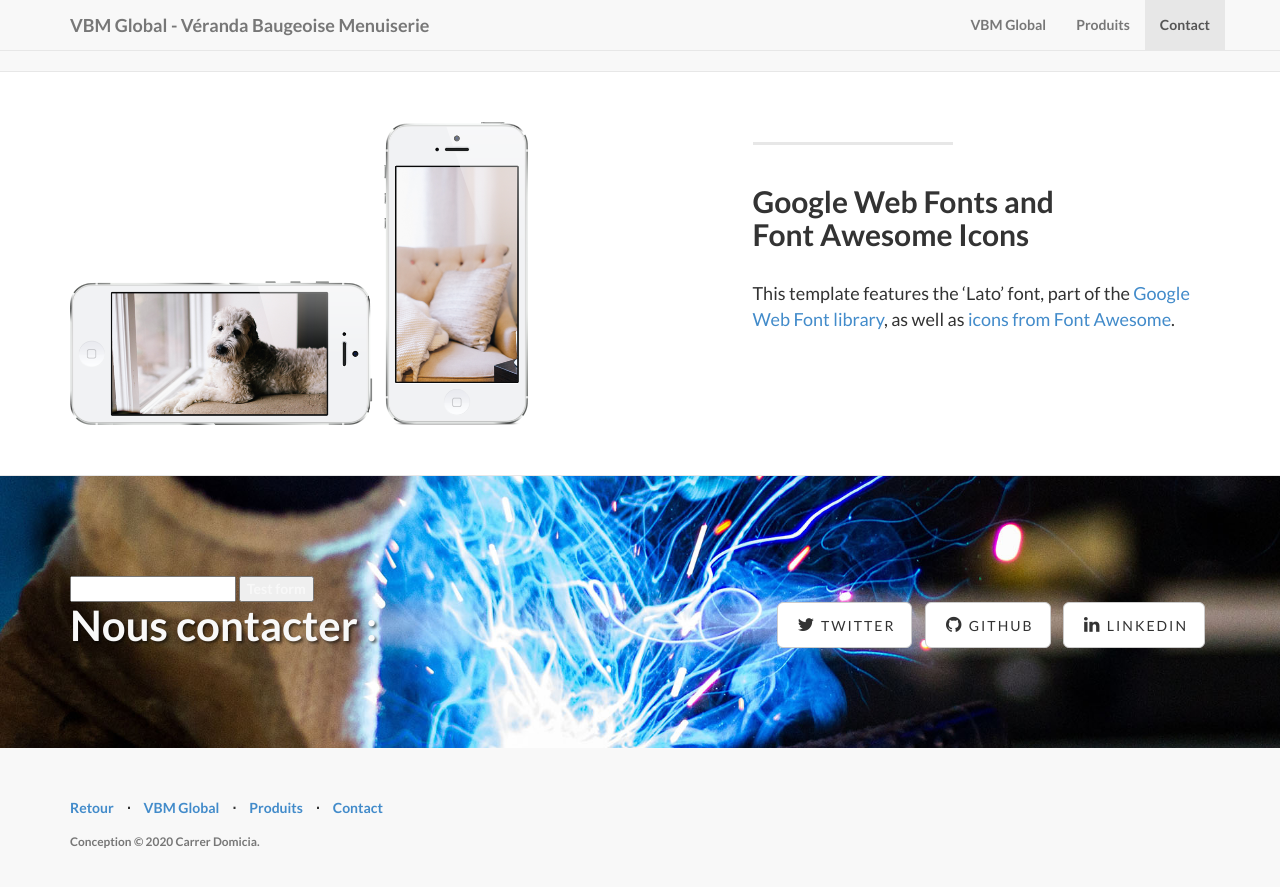
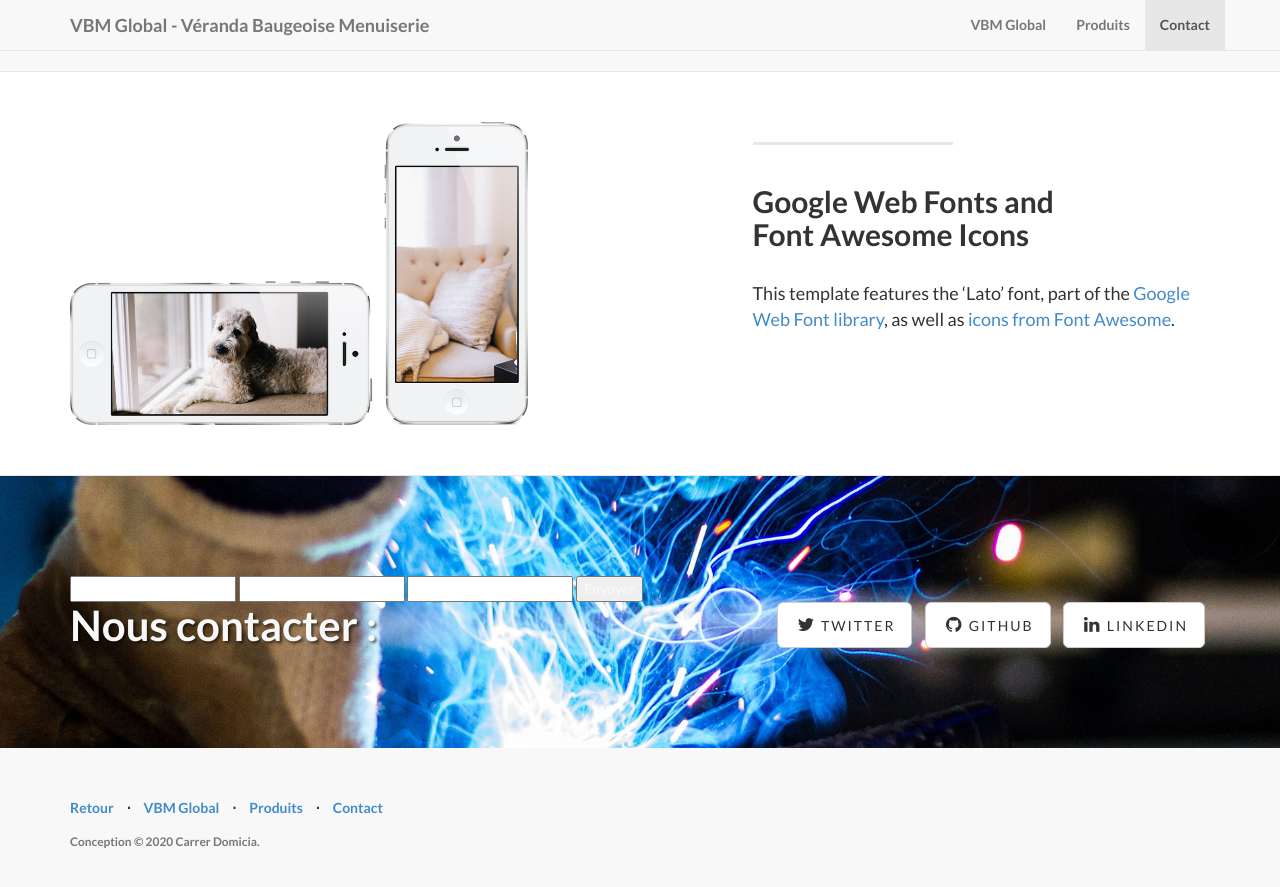
Before and after one commit to juanitito/vbm-landing, a Jekyll site: the page built from index.html, in a window 1280 px wide and 900 px high, scrolled down 1888 px. Shown: the top 887 px of the window. Built offline with Jekyll 4.4.1, drawn with Linux system fonts in a browser that asks for light colours; nearby versions of some CDN libraries; library files that are not in the unit come from our copies.

Commit message:
Update contact.html

```diff
--- a/_includes/contact.html
+++ b/_includes/contact.html
@@ -5,8 +5,10 @@
 			  <!-- the redirect_to is optional, the form will redirect to the referrer on submission -->
 			  <input type='hidden' name='redirect_to' value='<the complete return url e.g. http://fooey.com/thank-you.html>' />
 			  <!-- all your input fields here.... -->
-			  <input type='text' name='test' />
-			  <input type='submit' value='Test form' />
+			  <input type='text' name='Nom' />
+				<input type='email' name='email' />
+				<input type='text' name='Message' />
+			  <input type='submit' value='Envoyer' />
 			</form>
 			<div class="row">
 				<div class="col-lg-6">
```
